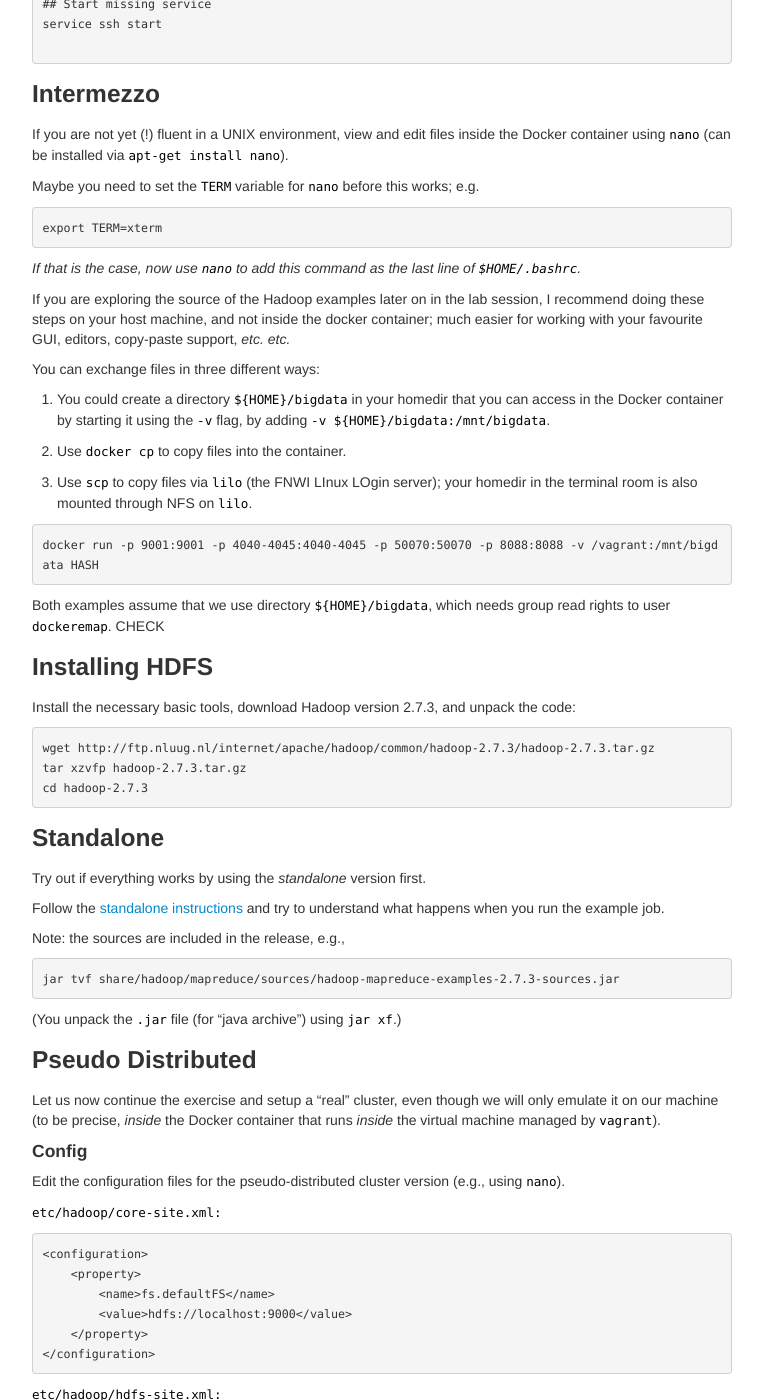
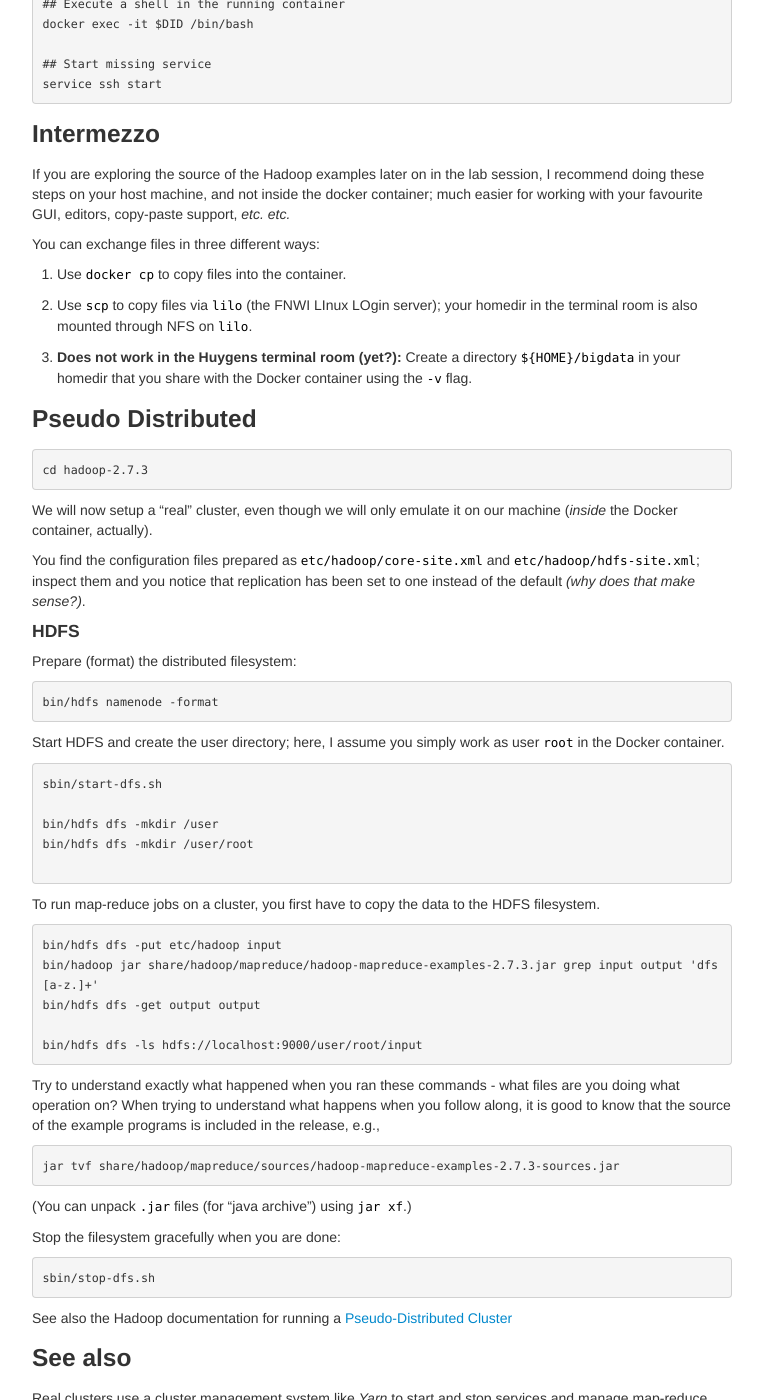
Before and after one commit to Thelukepet/course, a Jekyll site: the page built from background/hadoop.md, in a window 1280 px wide and 1400 px high, scrolled down 491 px. Shown: the whole window, without its empty margins (258-1021 px from the left). Built offline with Jekyll 4.4.1, drawn with Linux system fonts in a browser that asks for light colours; some of the changed text lies outside the part shown.

Commit message:
Updated instructions for current image. Tested that pseudo-distributed works.

````diff
--- a/background/hadoop.md
+++ b/background/hadoop.md
@@ -7,39 +7,28 @@
 
 ## Map Reduce on HDFS
 
-We install an extended Spark-Notebook Docker container that has Hadoop installed, ready to run on our own "pseudo-cluster".
-We then run a few default Map-Reduce operations.
+We have prepared an extended Spark-Notebook Docker container, prepared to run Hadoop on our own "pseudo-cluster".
 
 You will use the `docker exec` command to start a shell inside the Docker container, and work from that shell.
 The HDFS filesystem that you create and use in this tutorial, can be re-used in the later lab sessions on Spark.
 
 ### Setup
 
-Install the Docker image and run a shell, in which we still have to start the `ssh` service
+Run the course's Docker container and execute a shell, in which we still have to start the `ssh` service
 (a shortcoming of our current Docker image).
 
+```
+## Run the container, in the background
+DID=`docker run -d rubigdata/hadoop`
 
-```
-## Run a container
-docker exec -it rubigdata/hadoop /bin/bash
+## Execute a shell in the running container
+docker exec -it $DID /bin/bash
 
 ## Start missing service
 service ssh start
-
 ```
 
 ### Intermezzo
-
-If you are not yet (!) fluent in a UNIX environment, view and edit files inside the Docker container using `nano`
-(can be installed via `apt-get install nano`).
-
-Maybe you need to set the `TERM` variable for `nano` before this works; e.g.
-
-```
-export TERM=xterm
-```
-
-_If that is the case, now use `nano` to add this command as the last line of `$HOME/.bashrc`._
 
 If you are exploring the source of the Hadoop examples later on in the lab session, I recommend doing these steps
 on your host machine, and not inside the docker container; much easier for working with your favourite GUI, editors,
@@ -47,78 +36,24 @@
 
 You can exchange files in three different ways:
 
-1. You could create a directory `${HOME}/bigdata` in your homedir that you can access in the Docker container
-by starting it using the `-v` flag, by adding `-v ${HOME}/bigdata:/mnt/bigdata`.
+1. Use `docker cp` to copy files into the container.
 
-2. Use `docker cp` to copy files into the container.
-
-3. Use `scp` to copy files via `lilo` (the FNWI LInux LOgin server); your homedir in the terminal room
+2. Use `scp` to copy files via `lilo` (the FNWI LInux LOgin server); your homedir in the terminal room
 is also mounted through NFS on `lilo`.
 
+3. __Does not work in the Huygens terminal room (yet?):__
+Create a directory `${HOME}/bigdata` in your homedir that you share with the Docker container using the `-v` flag.
+
+### Pseudo Distributed
 
 ```
-docker run -p 9001:9001 -p 4040-4045:4040-4045 -p 50070:50070 -p 8088:8088 -v /vagrant:/mnt/bigdata HASH
-```
-
-Both examples assume that we use directory `${HOME}/bigdata`, which needs group read rights to user `dockeremap`.
-CHECK
-
-
-### Installing HDFS
-
-Install the necessary basic tools, download Hadoop version 2.7.3, and unpack the code:
-
-```
-wget http://ftp.nluug.nl/internet/apache/hadoop/common/hadoop-2.7.3/hadoop-2.7.3.tar.gz
-tar xzvfp hadoop-2.7.3.tar.gz
 cd hadoop-2.7.3
 ```
 
-### Standalone
+We will now setup a "real" cluster, even though we will only emulate it on our machine (_inside_ the Docker container, actually).
 
-Try out if everything works by using the _standalone_ version first.
-
-Follow the
-[standalone instructions](https://hadoop.apache.org/docs/r2.7.3/hadoop-project-dist/hadoop-common/SingleCluster.html#Standalone_Operation) and try to understand what happens when you run the example job.
-
-Note: the sources are included in the release, e.g.,
-
-```
-jar tvf share/hadoop/mapreduce/sources/hadoop-mapreduce-examples-2.7.3-sources.jar
-```
-
-(You unpack the `.jar` file (for "java archive") using `jar xf`.)
-
-### Pseudo Distributed
-
-Let us now continue the exercise and setup a "real" cluster, even though we will only emulate it on our machine
-(to be precise, _inside_ the Docker container that runs _inside_ the virtual machine managed by `vagrant`).
-
-#### Config
-
-Edit the configuration files for the pseudo-distributed cluster version (e.g., using `nano`).
-
-`etc/hadoop/core-site.xml:`
-
-```
-<configuration>
-    <property>
-        <name>fs.defaultFS</name>
-        <value>hdfs://localhost:9000</value>
-    </property>
-</configuration>
-```
-
-`etc/hadoop/hdfs-site.xml:`
-
-```
-<configuration>
-    <property>
-        <name>dfs.replication</name>
-        <value>1</value>
-    </property>
-</configuration>
-```
+You find the configuration files prepared as `etc/hadoop/core-site.xml` and `etc/hadoop/hdfs-site.xml`;
+inspect them and you notice that replication has been set to one instead of the default _(why does that make sense?)_.
 
 #### HDFS
 
@@ -130,7 +65,6 @@
 
 Start HDFS and create the user directory; here, I assume you simply work as user `root` in the Docker container.
 
-
 ```
 sbin/start-dfs.sh
 
@@ -141,7 +75,6 @@
 
 To run map-reduce jobs on a cluster, you first have to copy the data to the HDFS filesystem.
 
-
 ```
 bin/hdfs dfs -put etc/hadoop input
 bin/hadoop jar share/hadoop/mapreduce/hadoop-mapreduce-examples-2.7.3.jar grep input output 'dfs[a-z.]+'
@@ -150,8 +83,17 @@
 bin/hdfs dfs -ls hdfs://localhost:9000/user/root/input
 ```
 
+Try to understand exactly what happened when you ran these commands - what files are you doing what operation on?
+When trying to understand what happens when you follow along, it is good to know that the source of the example programs
+is included in the release, e.g.,
+
+```
+jar tvf share/hadoop/mapreduce/sources/hadoop-mapreduce-examples-2.7.3-sources.jar
+```
+
+(You can unpack `.jar` files (for "java archive") using `jar xf`.)
+
 Stop the filesystem gracefully when you are done:
-
 
 ```
 sbin/stop-dfs.sh
````
